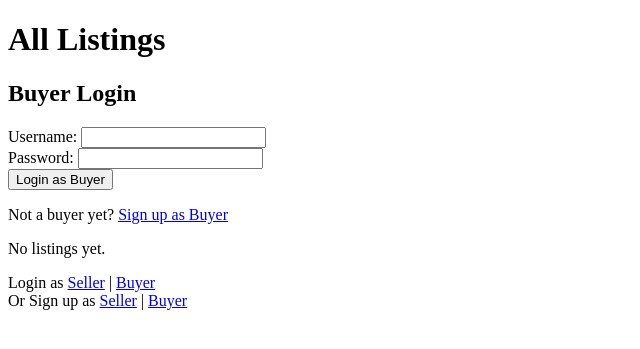
After one commit to Gebre-Git/HouseMarketplace, a Django app: page /accounts/buyer/login/ in a window 1280 px wide. The commit adds this page. Shown: the top 349 px of the page, without its empty margins (0-640 px from the left). Run offline with Django 5.2, Linux system fonts and the light colour scheme.

Commit message:
Fix login switching issue between buyer and seller roles

```diff
--- a/house_marketplace/urls.py
+++ b/house_marketplace/urls.py
@@ -8,7 +8,6 @@ urlpatterns = [
     path('admin/', admin.site.urls),
     path('', home, name='home'),
     path('', include('properties.urls')),
-    path('accounts/', include('django.contrib.auth.urls')),  # <-- added this
     path('accounts/', include('users.urls')),
 ]
 
--- a/properties/templates/properties/home.html
+++ b/properties/templates/properties/home.html
@@ -5,6 +5,9 @@
   </head>
   <body>
     <h1>All Listings</h1>
+
+    {% block content %}
+    {% endblock %}
 
     {% if listings %}
     <ul>
@@ -26,21 +29,19 @@
     {% endif %}
 
     <!-- Add Listing Button: only for logged-in sellers (agents) -->
-    {% if user.is_authenticated and user.is_agent %}
+    {% if user.is_authenticated and user.is_seller %}
     <a href="{% url 'add_listing' %}">Add New Listing</a>
     {% elif not user.is_authenticated %}
     <p>
       Login as
-      <a href="{% url 'login' %}">Seller</a> |
-      <a href="{% url 'login' %}">Buyer</a>
+      <a href="{% url 'seller_login' %}">Seller</a> |
+      <a href="{% url 'buyer_login' %}">Buyer</a>
       <br />
       Or Sign up as
       <a href="{% url 'seller_signup' %}">Seller</a> |
       <a href="{% url 'buyer_signup' %}">Buyer</a>
     </p>
-    {% endif %}
-
-    {% if user.is_authenticated %}
+    {% endif %} {% if user.is_authenticated %}
     <form method="post" action="{% url 'logout' %}" style="display: inline">
       {% csrf_token %}
       <button
--- a/users/models.py
+++ b/users/models.py
@@ -2,9 +2,9 @@ from django.contrib.auth.models import AbstractUser
 from django.db import models
 
 class CustomUser(AbstractUser):
-    # Extra fields for your marketplace
     phone_number = models.CharField(max_length=15, blank=True, null=True)
-    is_agent = models.BooleanField(default=False)  # if user is a property agent
+    is_seller = models.BooleanField(default=False)
+    is_buyer = models.BooleanField(default=False)
     profile_image = models.ImageField(upload_to='profiles/', blank=True, null=True)
 
     def __str__(self):
--- /dev/null
+++ b/users/templates/users/buyer_login.html
@@ -0,0 +1,19 @@
+{% extends "properties/home.html" %}
+
+{% block content %}
+<h2>Buyer Login</h2>
+<form method="post" action="{% url 'buyer_login' %}">
+    {% csrf_token %}
+    <label for="username">Username:</label>
+    <input type="text" name="username" required>
+    <br>
+
+    <label for="password">Password:</label>
+    <input type="password" name="password" required>
+    <br>
+
+    <button type="submit">Login as Buyer</button>
+</form>
+
+<p>Not a buyer yet? <a href="{% url 'buyer_signup' %}">Sign up as Buyer</a></p>
+{% endblock %}
--- a/users/urls.py
+++ b/users/urls.py
@@ -1,11 +1,12 @@
 from django.urls import path
-from .views import buyer_signup
 from . import views
 
 urlpatterns = [
-    path("signup/", views.seller_signup, name="seller_signup"),
-    path("login/", views.login_view, name="login"),
+    path('seller/login/', views.seller_login, name='seller_login'),
+    path('buyer/login/', views.buyer_login, name='buyer_login'),
+    path('seller/signup/', views.seller_signup, name='seller_signup'),
+    path('buyer/signup/', views.buyer_signup, name='buyer_signup'),
+
     path("logout/", views.logout_view, name="logout"),
     path("profile/<int:seller_id>/", views.seller_profile, name="seller_profile"),
-    path('signup/buyer/', buyer_signup, name='buyer_signup'),
 ]
--- a/users/views.py
+++ b/users/views.py
@@ -10,13 +10,15 @@ from django.contrib.auth.decorators import login_required
 from .forms import SellerSignUpForm, BuyerSignUpForm
 
 
-# Existing seller signup
 def seller_signup(request):
     if request.method == "POST":
         form = SellerSignUpForm(request.POST)
         if form.is_valid():
-            user = form.save()
-            login(request, user)  # log them in right away
+            user = form.save(commit=False)
+            user.is_seller = True   # ✅ mark role
+            user.is_buyer = False
+            user.save()
+            login(request, user)
             return redirect("home")
     else:
         form = SellerSignUpForm()
@@ -34,23 +36,39 @@ def register_view(request):
         form = UserCreationForm()
     return render(request, "registration/register.html", {"form": form})
 
-def login_view(request):
+# Seller login
+def seller_login(request):
     if request.method == "POST":
-        form = AuthenticationForm(request, data=request.POST)
-        if form.is_valid():
-            username = form.cleaned_data.get("username")
-            password = form.cleaned_data.get("password")
-            user = authenticate(request, username=username, password=password)
-            if user is not None:
+        username = request.POST.get("username")
+        password = request.POST.get("password")
+        user = authenticate(request, username=username, password=password)
+        if user is not None:
+            # Only allow users who are sellers and NOT buyers
+            if user.is_seller and not user.is_buyer:
+                login(request, user)
+                return redirect("seller_profile", seller_id=user.id)
+            else:
+                messages.error(request, "This account is not a seller.")
+        else:
+            messages.error(request, "Invalid username or password.")
+    return render(request, "users/seller_login.html")
+
+# Buyer login
+def buyer_login(request):
+    if request.method == "POST":
+        username = request.POST.get("username")
+        password = request.POST.get("password")
+        user = authenticate(request, username=username, password=password)
+        if user is not None:
+            # Only allow users who are buyers and NOT sellers
+            if user.is_buyer and not user.is_seller:
                 login(request, user)
                 return redirect("home")
             else:
-                messages.error(request, "Invalid username or password.")
+                messages.error(request, "This account is not a buyer.")
         else:
             messages.error(request, "Invalid username or password.")
-    else:
-        form = AuthenticationForm()
-    return render(request, "registration/login.html", {"form": form})
+    return render(request, "users/buyer_login.html")
 
 def logout_view(request):
     if request.method == "POST":   # only allow POST
@@ -69,8 +87,11 @@ def buyer_signup(request):
     if request.method == "POST":
         form = BuyerSignUpForm(request.POST)
         if form.is_valid():
-            user = form.save()
-            login(request, user)  # automatically log them in
+            user = form.save(commit=False)
+            user.is_buyer = True   # ✅ mark role
+            user.is_seller = False
+            user.save()
+            login(request, user)
             return redirect("home")
     else:
         form = BuyerSignUpForm()
```
Also changed, not shown: users/forms.py (+17 -4 lines), users/templates/users/seller_login.html (added, +19 -0 lines), users/templates/users/sellers_profile.html (deleted, +0 -25 lines), users/migrations/0002_customuser_is_buyer_customuser_is_seller.py (added), users/migrations/0003_remove_customuser_is_agent.py (added).
